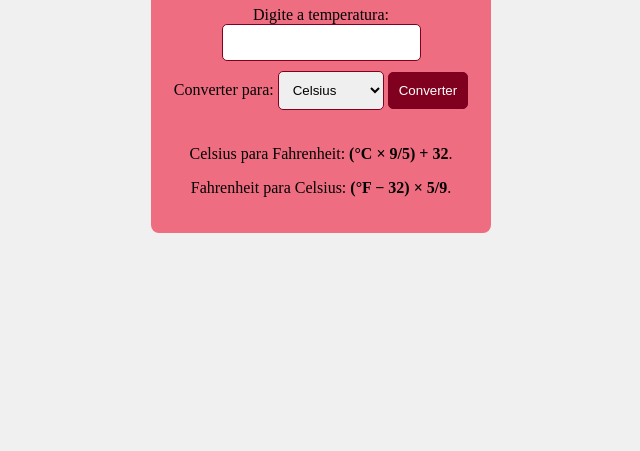
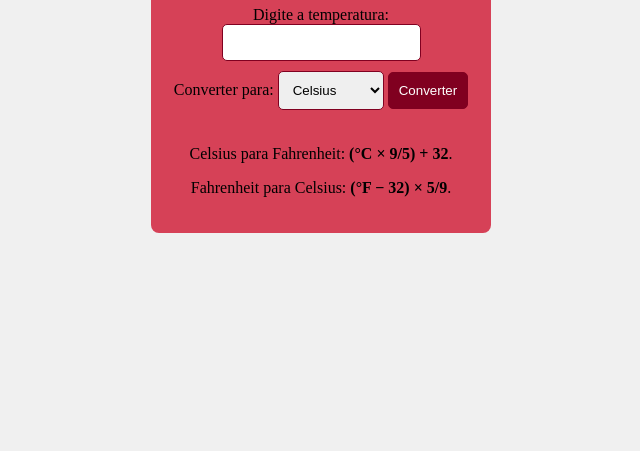
Before and after one commit to Bluegoi/ConversorDeTemperatura, a plain HTML site: page index.html in a window 1280 px wide. Shown: the part 349-800 px from the top of the page, without its empty margins (319-959 px from the left). Drawn offline with Linux system fonts and the light colour scheme.

Commit message:
Update index.html

```diff
--- a/index.html
+++ b/index.html
@@ -9,7 +9,7 @@
 </head>
 
 <body>
-    <div class="container" style="Background-color: #ef6d80;">
+    <div class="container" style="Background-color: #d64157;">
         <h1>Conversor de Temperatura</h1>
         <div class="converter">
             <label for="temperatura">Digite a temperatura:</label>
```
